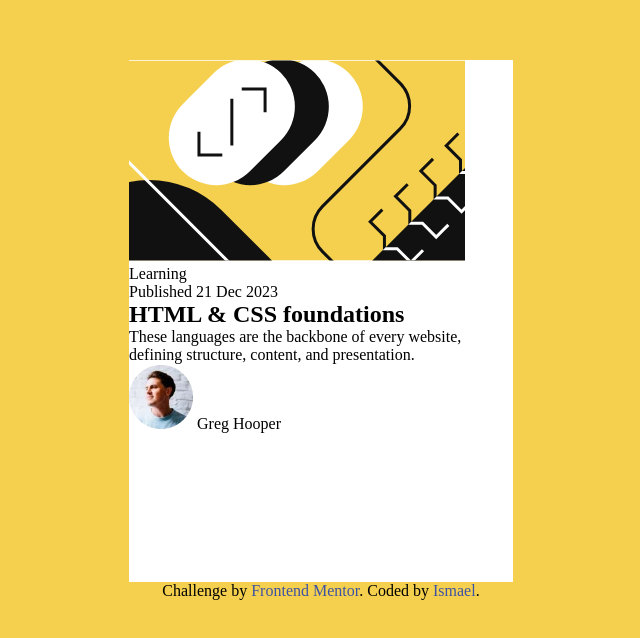
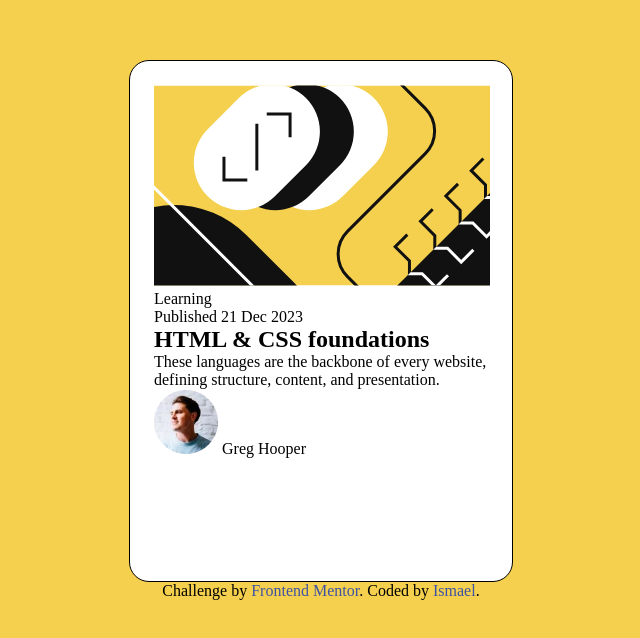
Before and after one commit to ismael-dev1/Blog-preview-card, a plain HTML site: page index.html in a window 1280 px wide. Shown: the part 170-808 px from the top of the page, without its empty margins (319-959 px from the left). Drawn offline with Linux system fonts and the light colour scheme.

Commit message:
feat: add padding, border a,d border-radius to the preview card container

```diff
--- a/index.html
+++ b/index.html
@@ -15,7 +15,7 @@
     <article class="blog-preview-card"> <!--shows up to th e screereader-->
       <div class="preview-card">
 
-        <img src="./assets/images/illustration-article.svg" alt="">
+        <img class="image"  src="./assets/images/illustration-article.svg" alt="">
 
         <div class="text">
           <span>
--- a/style.css
+++ b/style.css
@@ -34,6 +34,9 @@ body {
     background-color: #FFFFFF;
     width: 38.4rem;
     height: 52.2rem;
+    padding: 2.4rem;
+    border: 0.1rem solid black;
+    border-radius: 2rem;
 }
 
 
```
